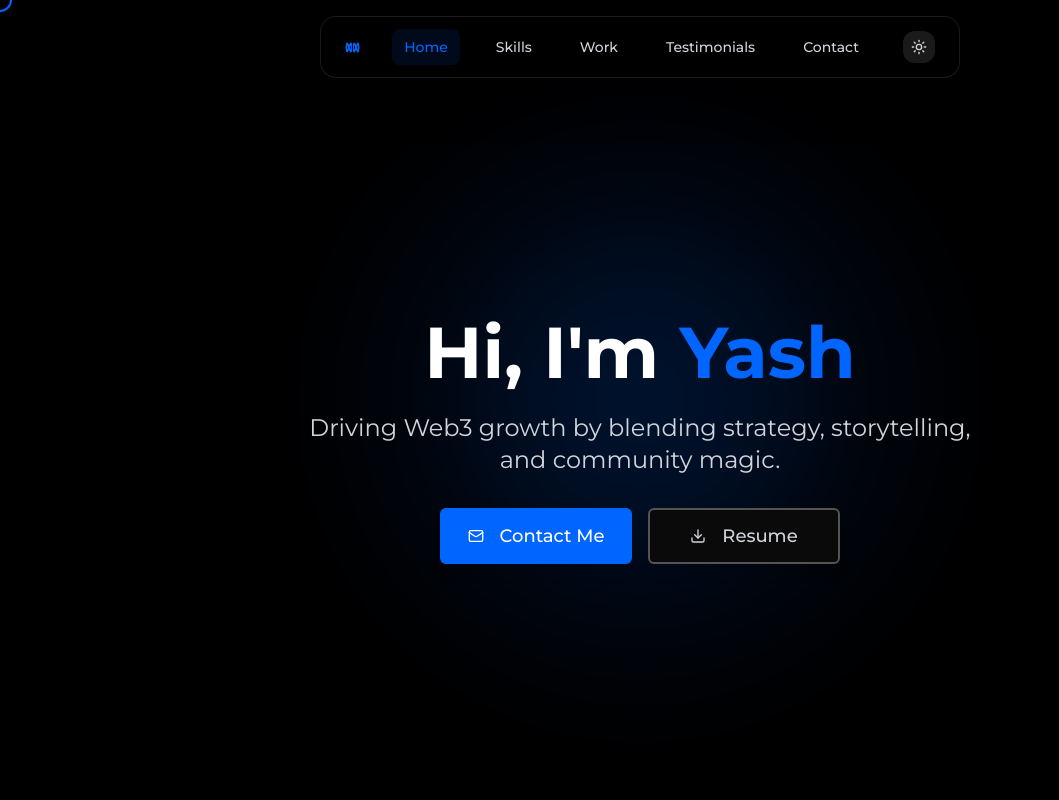
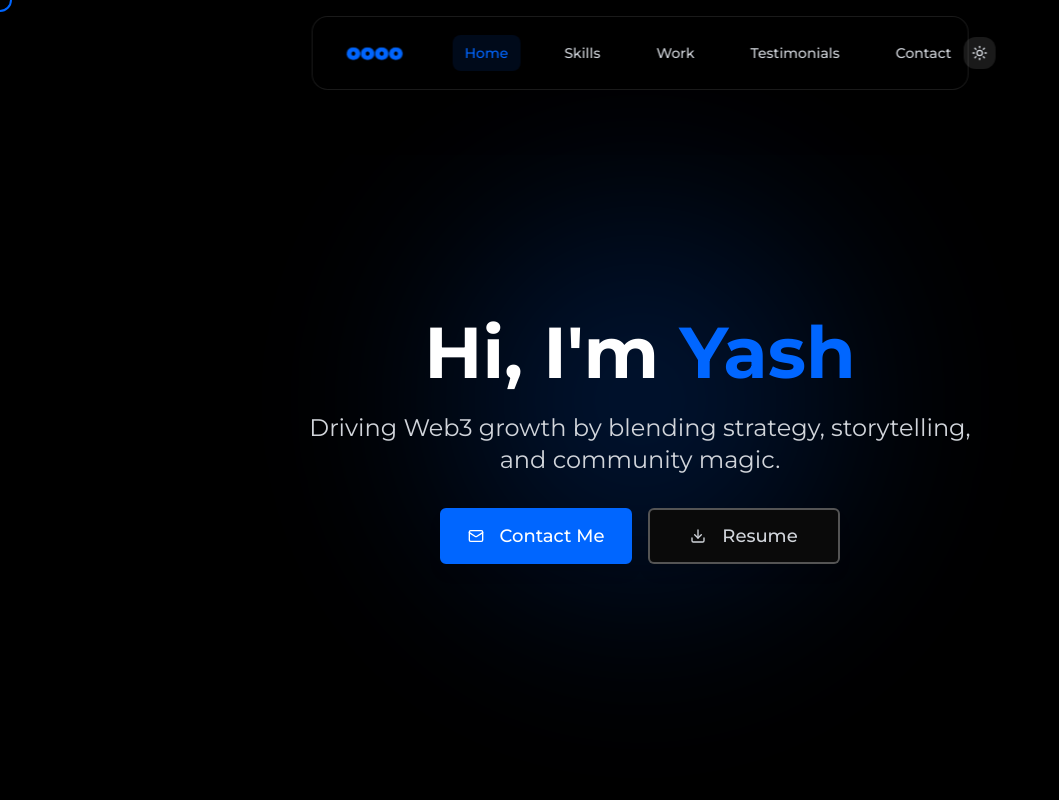
Before and after one commit to parekhhyash/portfoliokharek, a Next.js app: page / in a window 1280 px wide. Shown: the top 800 px of the page, without its empty margins (0-1059 px from the left). Built offline with nearby package versions, Linux system fonts and the light colour scheme.

Commit message:
Fix navbar logo, remove GitHub icon, and improve spacing

```diff
--- a/app/page.tsx
+++ b/app/page.tsx
@@ -351,13 +351,7 @@ function Portfolio() {
     },
   ]
 
-  // Social media icons using custom SVG
-  const GitHubIcon = () => (
-    <svg width="20" height="20" viewBox="0 0 24 24" fill="currentColor">
-      <path d="M12 0c-6.626 0-12 5.373-12 12 0 5.302 3.438 9.8 8.207 11.387.599.111.793-.261.793-.577v-2.234c-3.338.726-4.033-1.416-4.033-1.416-.546-1.387-1.333-1.756-1.333-1.756-1.089-.745.083-.729.083-.729 1.205.084 1.839 1.237 1.839 1.237 1.07 1.834 2.807 1.304 3.492.997.107-.775.418-1.305.762-1.604-2.665-.305-5.467-1.334-5.467-5.931 0-1.311.469-2.381 1.236-3.221-.124-.303-.535-1.524.117-3.176 0 0 1.008-.322 3.301 1.23.957-.266 1.983-.399 3.003-.404 1.02.005 2.047.138 3.006.404 2.291-1.552 3.297-1.23 3.297-1.23.653 1.653.242 2.874.118 3.176.77.84 1.235 1.911 1.235 3.221 0 4.609-2.807 5.624-5.479 5.921.43.372.823 1.102.823 2.222v3.293c0 .319.192.694.801.576 4.765-1.589 8.199-6.086 8.199-11.386 0-6.627-5.373-12-12-12z" />
-    </svg>
-  )
-
+  // Social media icons using custom SVG (removed GitHub)
   const LinkedInIcon = () => (
     <svg width="20" height="20" viewBox="0 0 24 24" fill="currentColor">
       <path d="M20.447 20.452h-3.554v-5.569c0-1.328-.027-3.037-1.852-3.037-1.853 0-2.136 1.445-2.136 2.939v5.667H9.351V9h3.414v1.561h.046c.477-.9 1.637-1.85 3.37-1.85 3.601 0 4.267 2.37 4.267 5.455v6.286zM5.337 7.433c-1.144 0-2.063-.926-2.063-2.065 0-1.138.92-2.063 2.063-2.063 1.14 0 2.064.925 2.064 2.063 0 1.139-.925 2.065-2.064 2.065zm1.782 13.019H3.555V9h3.564v11.452zM22.225 0H1.771C.792 0 0 .774 0 1.729v20.542C0 23.227.792 24 1.771 24h20.451C23.2 24 24 23.227 24 22.271V1.729C24 .774 23.2 0 22.222 0h.003z" />
@@ -415,18 +409,25 @@ function Portfolio() {
 
       {/* Floating Navbar - Always Visible */}
       <nav className="fixed top-4 left-1/2 transform -translate-x-1/2 z-50">
-        <div className="bg-white/80 dark:bg-black/80 backdrop-blur-xl border border-gray-200/20 dark:border-white/10 rounded-2xl px-4 md:px-6 py-3 shadow-2xl shadow-black/10 dark:shadow-black/30 w-[calc(100vw-2rem)] md:w-auto max-w-4xl">
+        <div className="bg-white/80 dark:bg-black/80 backdrop-blur-xl border border-gray-200/20 dark:border-white/10 rounded-2xl px-6 md:px-8 py-4 shadow-2xl shadow-black/10 dark:shadow-black/30 w-[calc(100vw-2rem)] md:w-auto max-w-5xl">
           <div className="flex items-center justify-between">
             {/* Logo */}
             <button
               onClick={() => scrollToSection("home")}
-              className="flex items-center hover:opacity-80 transition-opacity duration-200 mr-4 md:mr-8"
+              className="flex items-center hover:opacity-80 transition-opacity duration-200 flex-shrink-0"
             >
-              <Image src="/logo.png" alt="Portfolio Logo" width={120} height={32} className="h-6 md:h-8 w-auto" />
+              <Image
+                src="/logo.png"
+                alt="Portfolio Logo"
+                width={140}
+                height={40}
+                className="h-8 md:h-10 w-auto object-contain"
+                priority
+              />
             </button>
 
-            {/* Desktop Navigation - Centered */}
-            <div className="hidden md:flex items-center space-x-6">
+            {/* Desktop Navigation - Centered with proper spacing */}
+            <div className="hidden md:flex items-center space-x-8 flex-1 justify-center ml-12">
               {["home", "skills", "work", "testimonials", "contact"].map((section) => (
                 <button
                   key={section}
@@ -443,7 +444,7 @@ function Portfolio() {
             </div>
 
             {/* Desktop Dark Mode Toggle - Right */}
-            <div className="hidden md:block ml-8">
+            <div className="hidden md:block flex-shrink-0">
               <button
                 onClick={() => setDarkMode(!darkMode)}
                 className="p-2 rounded-xl bg-gray-100/50 dark:bg-white/10 text-gray-600 dark:text-gray-300 hover:bg-gray-200/50 dark:hover:bg-white/20 transition-all duration-200 hover:scale-105"
@@ -493,17 +494,9 @@ function Portfolio() {
                 </button>
               ))}
 
-              {/* Mobile Social Icons */}
+              {/* Mobile Social Icons - Removed GitHub */}
               <div className="pt-4 border-t border-gray-200/20 dark:border-white/10 mt-4">
                 <div className="flex justify-center space-x-4">
-                  <a
-                    href="https://github.com/example"
-                    target="_blank"
-                    rel="noopener noreferrer"
-                    className="p-2 bg-gray-100/50 dark:bg-white/10 rounded-xl hover:bg-[#0066ff] hover:text-white transition-colors duration-200"
-                  >
-                    <GitHubIcon />
-                  </a>
                   <a
                     href="https://linkedin.com/in/example"
                     target="_blank"
@@ -758,14 +751,6 @@ function Portfolio() {
 
           <div className="flex justify-center space-x-6 mb-8">
             <a
-              href="https://github.com/example"
-              target="_blank"
-              rel="noopener noreferrer"
-              className="p-3 bg-[#1f1f22] rounded-full hover:bg-[#0066ff] transition-colors duration-200"
-            >
-              <GitHubIcon />
-            </a>
-            <a
               href="https://linkedin.com/in/example"
               target="_blank"
               rel="noopener noreferrer"
```
